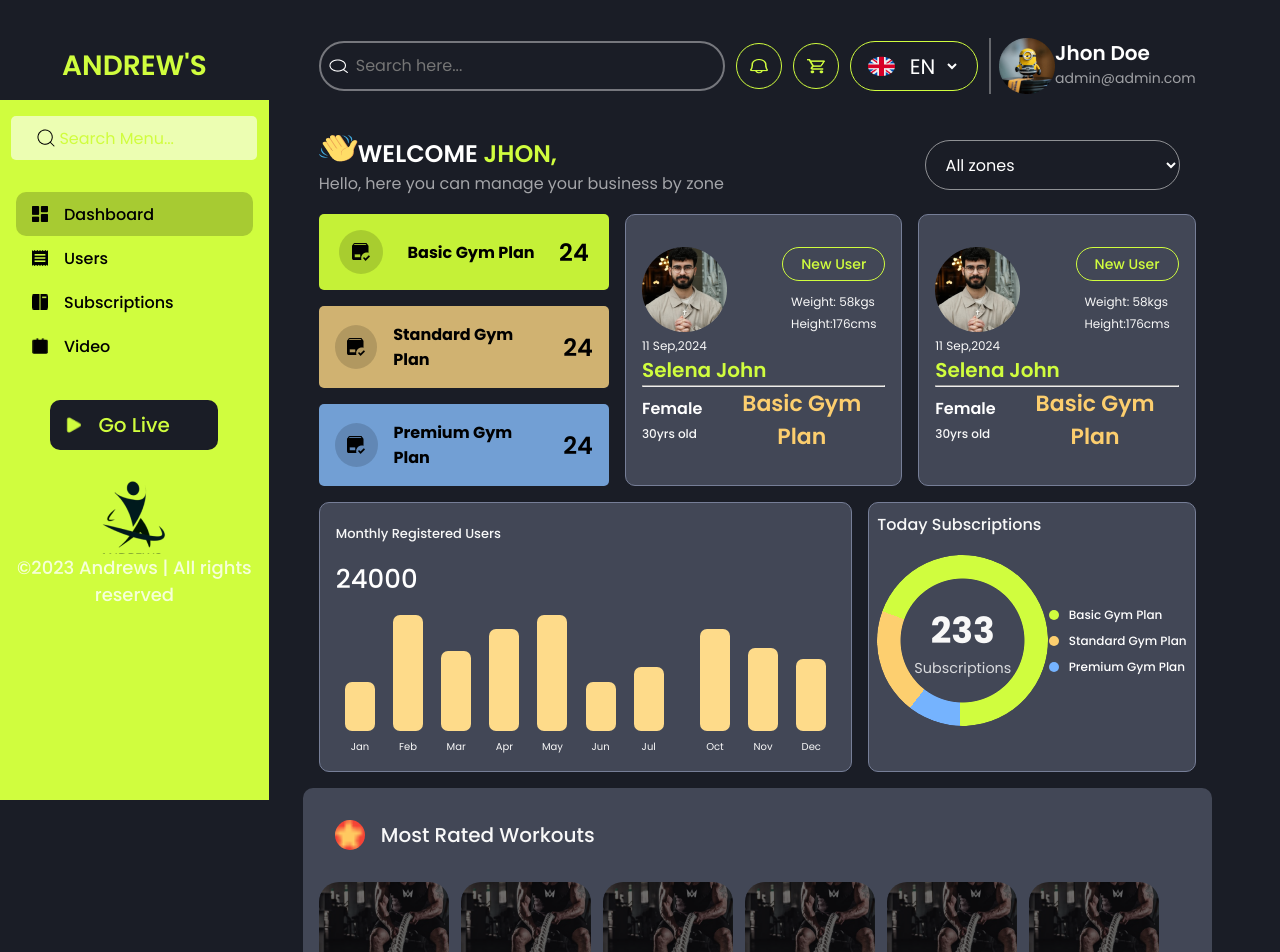
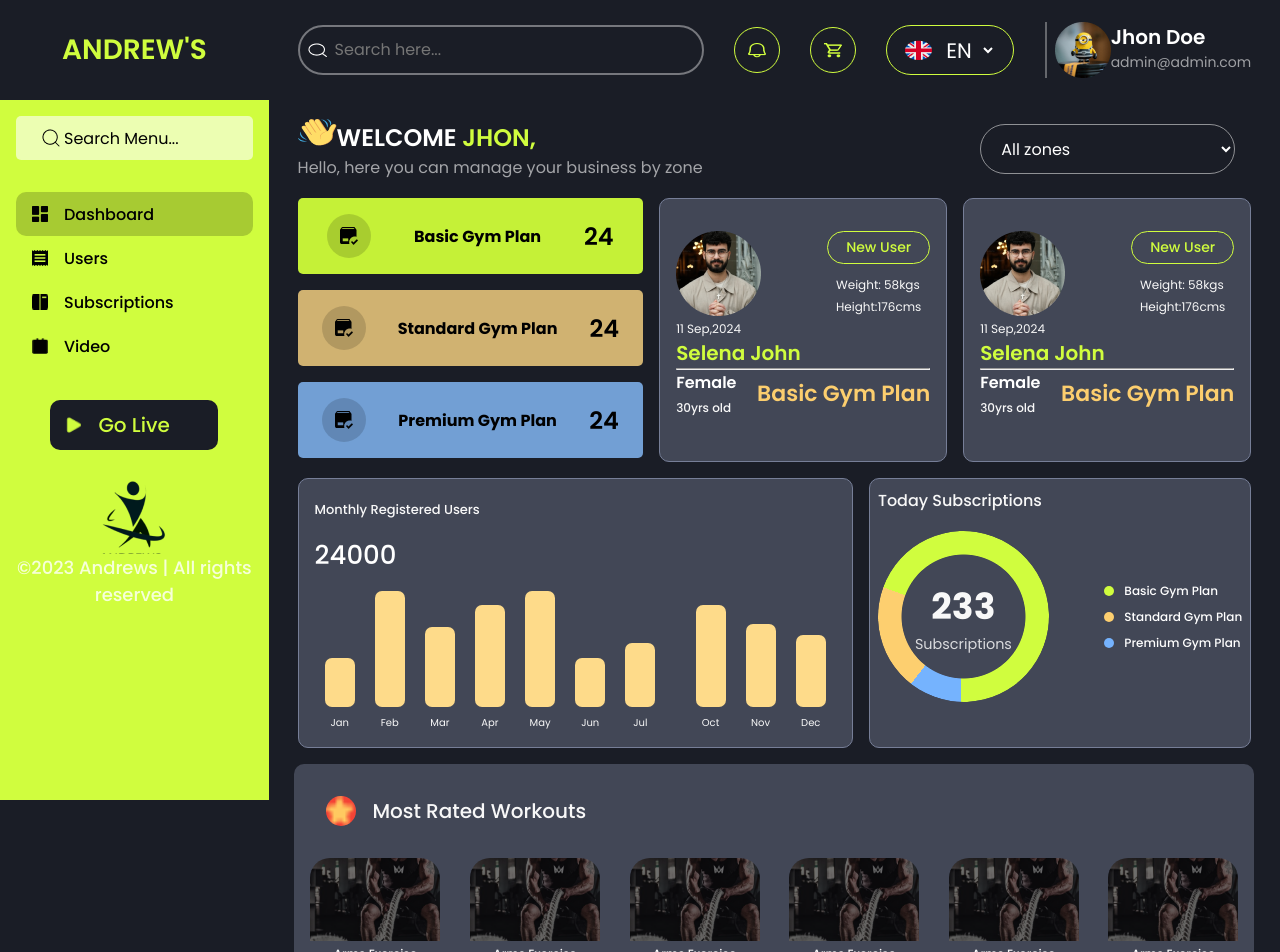
Before and after one commit to AleenaJabeen/gym-website, a React (Create React App) app: page /dashboard in a window 1280 px wide. Shown: the top 952 px of the page. Built offline with nearby package versions, Linux system fonts and the light colour scheme.

Commit message:
dashboard issues resolved

```diff
--- a/src/styles/DashboardStyles/Analytics/Analytics.module.css
+++ b/src/styles/DashboardStyles/Analytics/Analytics.module.css
@@ -1,12 +1,14 @@
 .analytics {
-  padding: 1rem;
+  padding: 0 1rem;
+  padding-bottom: 1rem;
   display: flex;
   justify-content: center;
   align-items: center;
   flex-direction: column;
   gap: 1rem;
-  margin-left: 64px;
+  margin-left:5rem;
   max-width: 1200px;
+  overflow-x: hidden;
 }
 .analyticsTop,
 .analyticsMiddle,
@@ -26,11 +28,12 @@
     justify-content: space-between;
     align-items: center;
     width: 100%;
+    overflow-x: hidden;
   }
 
   .analytics {
-    margin-left: 260px;
-    width: 71vw;
+    margin-left:21vw;
+    width: 77vw;
     justify-content: center;
     align-items: center;
   }
--- a/src/styles/DashboardStyles/Analytics/Graph.module.css
+++ b/src/styles/DashboardStyles/Analytics/Graph.module.css
@@ -1,5 +1,5 @@
 .graph {
-  width: 65vw;
+  width: 45vw;
   height: 270px;
   border-radius: 10px;
   border: 1px solid rgba(118, 126, 151, 1);
@@ -123,11 +123,12 @@
   border-radius: 7px;
   background: rgba(254, 219, 138, 1);
 }
-@media (max-width: 768px) {
+@media (max-width: 900px) {
+  .graph{
+    width: 100%;
+  }
 
   .hide,
-  .bar6,
-  .bar7,
   .bar8,
   .bar9,
   .bar10,
@@ -135,4 +136,7 @@
   .bar span {
     display: none;
   }
+  .graphBars{
+    gap: 1.65rem;
+  }
 }
--- a/src/styles/DashboardStyles/Analytics/Gymplan.module.css
+++ b/src/styles/DashboardStyles/Analytics/Gymplan.module.css
@@ -2,15 +2,15 @@
   display: flex;
   flex-direction: column;
   gap: 1rem;
-  max-width: 358px; /* Consider adding unit if needed */
+  height: 264px;
 }
 
 .plan {
   display: flex;
-  justify-content: space-around; /* Consider adjusting based on layout */
+  justify-content: space-around;
   align-items: center;
   gap: 1rem;
-  max-width: 358px; /* Consistency */
+  width: 27vw;
   border-radius: 5px;
   font-family: "Poppins", sans-serif;
   font-size: 16px;
@@ -34,3 +34,12 @@
   border-radius: 50%;
   background-color: rgba(1, 1, 1, 0.15); /* Check visibility */
 }
+@media (max-width: 900px) {
+
+  .gymPlans {
+    width: 100%;
+  }
+  .plan{
+    width: 100%;
+  }
+}
--- a/src/styles/DashboardStyles/Analytics/SubscriptionChart.module.css
+++ b/src/styles/DashboardStyles/Analytics/SubscriptionChart.module.css
@@ -1,5 +1,5 @@
 .chartContainer {
-  width: 40vw;
+  width: 31vw;
   height: 270px;
   background: rgba(66, 71, 86, 1);
   border-radius: 10px;
@@ -22,8 +22,10 @@ h2 {
 }
 .circle {
   position: relative;
-  width: 171px;
-  height: 171px;
+  min-width: 171px;
+  min-height: 171px;
+  width: 161px;
+  height: 161px;
   border-radius: 50%;
   display: flex;
   align-items: center;
@@ -107,7 +109,7 @@ h2 {
   margin-right: 10px;
   background-color: rgba(117, 179, 254, 1);
 }
-@media (max-width: 768px) {
+@media (max-width: 900px) {
   .chartContainer {
     margin: 0 auto;
     height: auto;
--- a/src/styles/DashboardStyles/Analytics/User.module.css
+++ b/src/styles/DashboardStyles/Analytics/User.module.css
@@ -1,10 +1,12 @@
 .user {
   max-width: 358px;
+  width: 24vw;
   border-radius: 10px;
   background: rgba(66, 71, 86, 1);
   border: 1px solid rgba(118, 126, 151, 1);
   box-sizing: border-box;
   padding: 2rem 1rem;
+  height: 264px;
 }
 .userInfo {
   display: flex;
@@ -83,3 +85,9 @@ hr {
   font-weight: 600;
   text-align: center;
 }
+@media (max-width: 900px) {
+  .user{
+    width: 100%;
+  }
+
+}
--- a/src/styles/DashboardStyles/Analytics/Workouts.module.css
+++ b/src/styles/DashboardStyles/Analytics/Workouts.module.css
@@ -35,8 +35,6 @@
 /* RatedWorkout component styling */
 .ratedWorkout{
   display: flex;
-  justify-content: center;
-  align-items: center;
   flex-direction: column;
 height: auto;
 border-radius: 10px 10px 0 0;
@@ -44,11 +42,11 @@ box-sizing: border-box;
 background-color:rgba(66, 71, 86, 1);
 color:rgba(255, 255, 255, 1);
 padding:.5rem ;
-width: 71vw;
+width: 100%;
 }
 .header{
   display: flex;
-  justify-content: center;
+  justify-content: flex-start;
   align-items: center;
   gap:1rem;
  padding: 1rem;
@@ -62,9 +60,10 @@ background: rgba(244, 67, 54, 1);
 
 }
 .header h2{
+
 font-size: 20px;
 font-weight: 500;
-text-align: center;
+
 }
 .listedWorkout{
   display: flex;
@@ -81,15 +80,15 @@ text-align: center;
 }
 @media (min-width:900px){
   .ratedWorkout{
-
+  width: 75vw;
     padding: 1rem;
-    align-items: flex-start;
+    align-items: space-between;
    gap: 1rem;
   }
 
   .listedWorkout{
     display: flex;
-    justify-content: center;
+    justify-content: space-between;
     align-items: center;
     gap: .75rem;
   }
@@ -98,4 +97,7 @@ text-align: center;
     text-align: center;
 
   }
+  .header{
+    justify-content: flex-start;
+  }
 }
--- a/src/styles/DashboardStyles/Dashboard.module.css
+++ b/src/styles/DashboardStyles/Dashboard.module.css
@@ -5,7 +5,7 @@
    justify-content: center;
    align-items: center;
    overflow: hidden;
-   width: 98vw;
+   width: 100vw;
 }
 .wrapper{
     display: flex;
--- a/src/styles/DashboardStyles/Introbar.module.css
+++ b/src/styles/DashboardStyles/Introbar.module.css
@@ -6,6 +6,7 @@
   gap: 1rem;
   color: white;
   width: 71vw;
+  overflow-x: hidden;
 }
 .welcome {
   display: flex;
--- a/src/styles/DashboardStyles/Sidebar.module.css
+++ b/src/styles/DashboardStyles/Sidebar.module.css
@@ -3,7 +3,6 @@
   top: 0;
   left: 0;
   height: 100vh;
-  max-width: 300px;
   width: 21vw;
   display: flex;
   align-items: center;
@@ -12,6 +11,7 @@
   flex-direction: column;
   transition: max-width 0.3s ease-in-out;
   color: rgba(1, 1, 1, 1);
+  overflow: hidden;
 }
 
 .collapsed .sidebar {
@@ -29,11 +29,12 @@
 }
 /* search wrapper */
 .searchWrapper {
-  width: 246px;
+  max-width: 246px;
   height: 44px;
   border-radius: 5px;
   margin: 1rem;
   position: relative;
+  color: rgba(1, 1, 1, 1);
   background-color: rgba(255, 255, 255, 0.6);
 }
 .searchWrapper input {
@@ -62,9 +63,12 @@
   right: auto;
   transform: translate(-50%, -50%);
 }
-.searchWrapper input::-webkit-input-placeholder {
-  color: var(--primary-color);
+.searchWrapper input::placeholder {
+  color:  rgba(1, 1, 1, 1);
   white-space: nowrap;
+}
+.searchWrapper input[type="text"] {
+  color: rgba(1, 1, 1, 1);
 }
 .collapsed .searchWrapper {
   width: 3rem;
@@ -81,10 +85,9 @@
   justify-content: center;
   align-items: center;
   background: rgba(26, 29, 38, 1);
+  height: 100px;
 }
 .sidebarTop {
-    padding-top: 2rem;
-  position: relative;
   display: flex;
   align-items: center;
   justify-content: center;
@@ -103,7 +106,7 @@
   color: var(--primary-color);
 }
 .collapsed .sidebarTop {
-    padding-top: 0;
+    padding-top:0;
   display: flex;
   flex-direction: column;
   justify-content: center;
@@ -126,14 +129,12 @@
 /* Handle */
 ::-webkit-scrollbar-thumb {
   background: rgba(26, 29, 38, 1);
-  /* Handle color */
   border-radius: 10px;
-  border: 3px solid black; /* Border to create spacing effect */
+  border: 3px solid black;
 }
 
-/* Handle on hover */
 ::-webkit-scrollbar-thumb:hover {
-  background-color: #555; /* Darker on hover */
+  background-color: #555;
 }
 
 .sidebarLinks ul {
@@ -183,6 +184,10 @@
   background-color: rgba(1, 1, 1, 0.2);
   border-radius: 10px;
 }
+.collapsed .active {
+  background-color: rgba(1, 1, 1, 0.2);
+  border-radius: 10px;
+}
 .bottomLinks {
   display: flex;
   align-items: center;
@@ -216,6 +221,7 @@
   align-items: center;
   justify-content: center;
   flex-direction: column;
+
 }
 .collapsed .gymProfile {
   display: none;
--- a/src/styles/DashboardStyles/Topbar.module.css
+++ b/src/styles/DashboardStyles/Topbar.module.css
@@ -5,6 +5,7 @@
   height: 100px;
   box-sizing: border-box;
   width: 100%;
+  overflow-x: hidden;
 }
 .search {
   max-width: 406px;
@@ -72,9 +73,10 @@
 
   color: rgba(248, 248, 248, 0.6);
 }
-@media  (max-width:767px) {
+@media  (max-width:900px) {
 
     .topbar{
+      padding: 1rem;
         flex-direction: column;
         gap: 1rem;
         height: auto;
```
